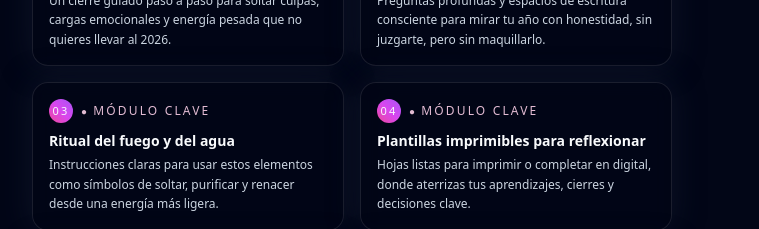
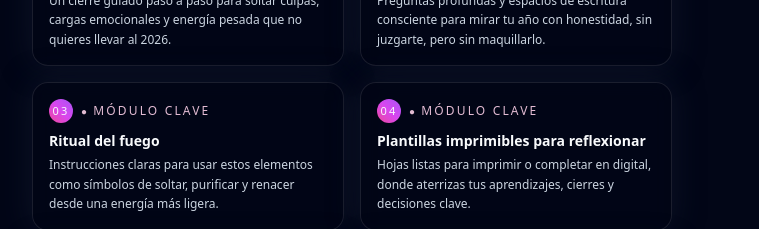
Before and after one commit to femmevaclub-a11y/femmeva-landing, a React (Vite) app: page /ritual in a window 1280 px wide. Shown: the part 2540-2769 px from the top of the page, without its empty margins (288-1047 px from the left). Built offline with nearby package versions, Linux system fonts and the light colour scheme.

Commit message:
Fix includesSection: solo ritual del fuego

```diff
--- a/src/components/IncludesSection.jsx
+++ b/src/components/IncludesSection.jsx
@@ -20,7 +20,7 @@ const items = [
       "Preguntas profundas y espacios de escritura consciente para mirar tu año con honestidad, sin juzgarte, pero sin maquillarlo.",
   },
   {
-    title: "Ritual del fuego y del agua",
+    title: "Ritual del fuego",
     description:
       "Instrucciones claras para usar estos elementos como símbolos de soltar, purificar y renacer desde una energía más ligera.",
   },
```
